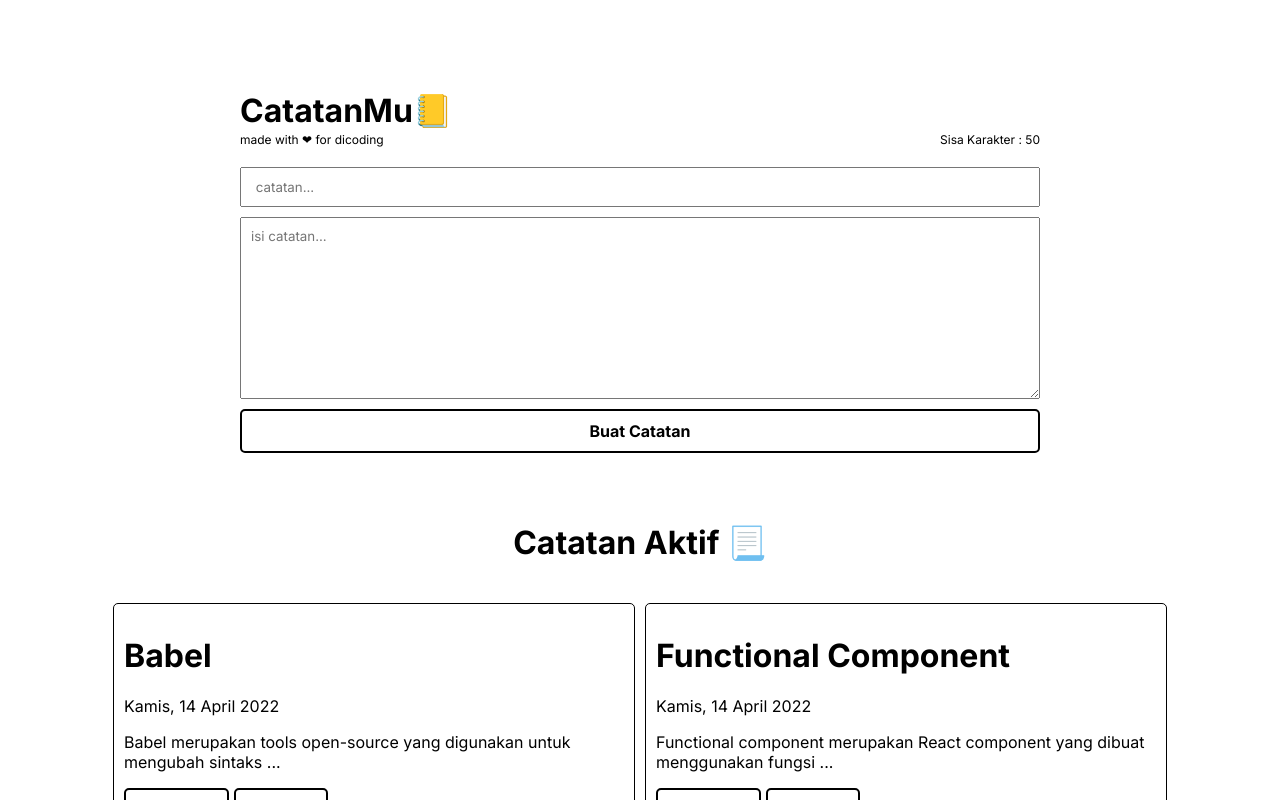
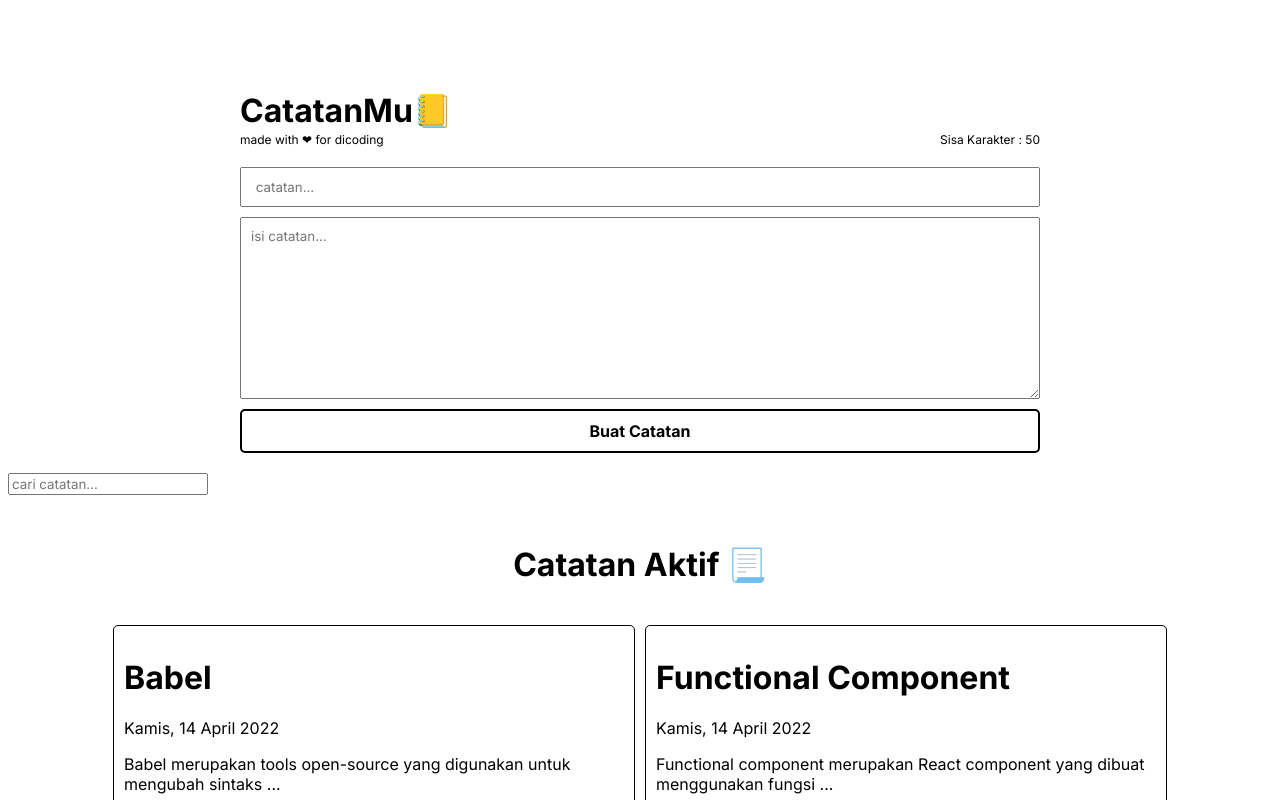
Before and after one commit to claireglowup/dicodingreact, a React (Vite) app: page / in a window 1280 px wide. Shown: the top 800 px of the page. Built offline with nearby package versions, Linux system fonts and the light colour scheme.

Commit message:
fix search

```diff
--- a/src/App.jsx
+++ b/src/App.jsx
@@ -11,6 +11,7 @@ class App extends React.Component {
 
     this.state = {
       notes: getInitialData(),
+      searchNotes: [],
     };
   }
 
@@ -48,13 +49,18 @@ class App extends React.Component {
   };
 
   onSearchNotes = (title) => {
-    const searchNotes = this.state.notes.map((note) => {
-      if (note.title.includes(title)) {
-        return { ...note };
-      }
-    });
+    if (title.length != 0) {
+      const filteredNotes = this.state.notes.filter((note) =>
+        note.title.toLowerCase().startsWith(title.toLowerCase())
+      );
 
-    this.setState({ notes: searchNotes });
+      this.setState({
+        searchNotes: filteredNotes.length > 0 ? filteredNotes : [],
+      });
+      return;
+    }
+
+    this.setState({ searchNotes: [] });
   };
 
   render() {
@@ -62,10 +68,14 @@ class App extends React.Component {
       <>
         <FormComponent addNotes={this.onAddNotesHandle} />
         <NotesList
-          notes={this.state.notes}
+          notes={
+            this.state.searchNotes.length != 0
+              ? this.state.searchNotes
+              : this.state.notes
+          }
           onDelete={this.onDeleteNotesHandler}
           onArchive={this.onArchiveNotesHandler}
-          onSerachNotes={this.onSearchNotes}
+          onSearchNotes={this.onSearchNotes}
         />
         <Footer />
       </>
--- a/src/components/NotesList.jsx
+++ b/src/components/NotesList.jsx
@@ -1,12 +1,38 @@
 import NotesItem from "./NotesItem";
 import "../styles/item.css";
+import React from "react";
+//  ({ notes, onDelete, onArchive, onSearchNotes })
+class NotesList extends React.Component {
+  constructor(props) {
+    super(props);
 
-const NotesList = ({ notes, onDelete, onArchive, onSearhNotes }) => {
+    this.state = {
+      search: "",
+    };
+  }
+
+  onInputSearch = (event) => {
+    const searchValue = event.target.value;
+    this.setState({ search: searchValue });
+    this.props.onSearchNotes(searchValue);
+  };
+
+  render() {
+    const { notes, onDelete, onArchive } = this.props;
+
     const activeNotes = notes.filter((note) => !note.archived);
     const archivedNotes = notes.filter((note) => note.archived);
 
     return (
       <>
+        <div className="search-notes">
+          <input
+            type="text"
+            value={this.state.search}
+            onChange={this.onInputSearch}
+            placeholder="cari catatan..."
+          />
+        </div>
         <div className="active-notes">
           <h1 className="header-list">Catatan Aktif 📃</h1>
           <div className="list-notes">
@@ -44,6 +70,7 @@ const NotesList = ({ notes, onDelete, onArchive, onSearhNotes }) => {
         </div>
       </>
     );
-};
+  }
+}
 
 export default NotesList;
```
Lines whose indentation alone changed are shown as unchanged.
